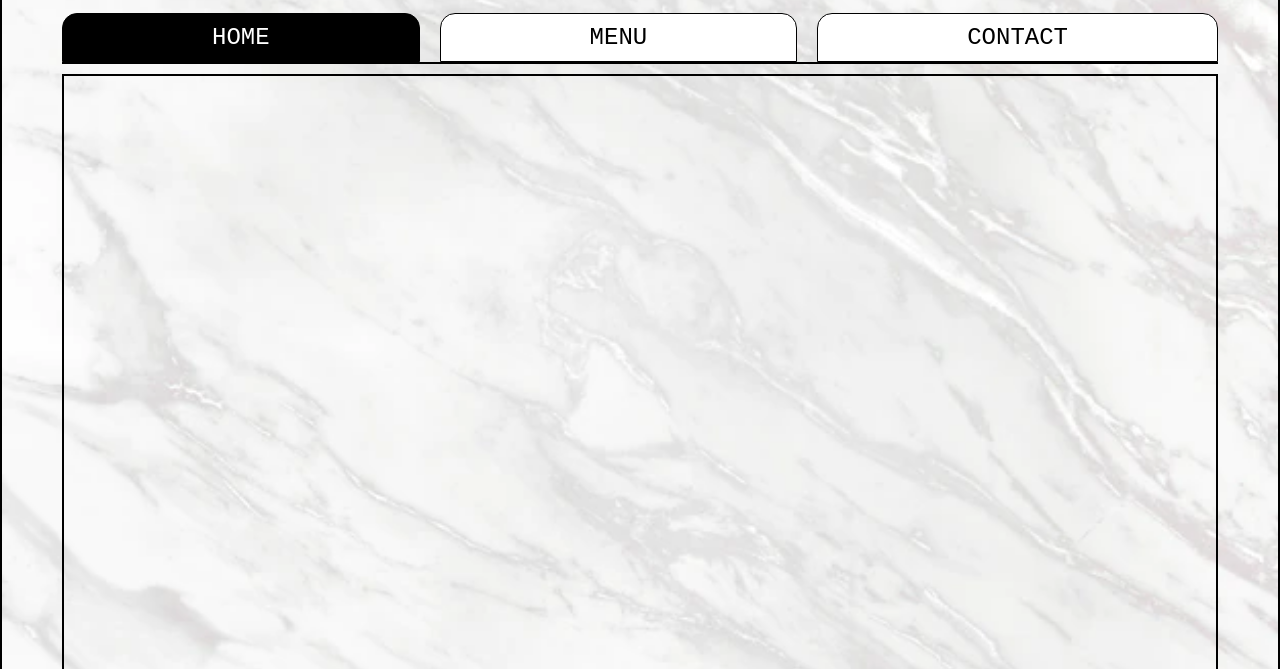
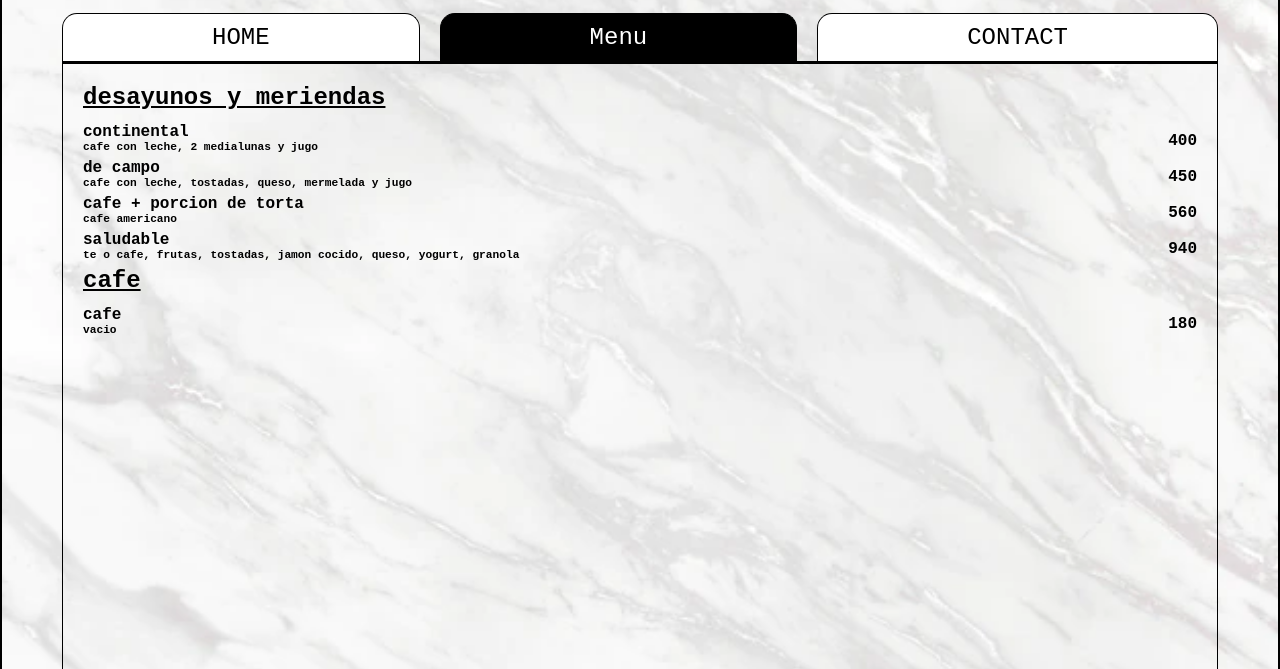
Before and after one commit to benjamindelasoie/dionisio-website, a website built with webpack: page dist/index.html in a window 1280 px wide. Shown: the part 131-800 px from the top of the page. Built offline with nearby package versions, Linux system fonts and the light colour scheme; a web font is replaced by a local one.

Commit message:
Menu work

```diff
--- a/package.json
+++ b/package.json
@@ -20,6 +20,7 @@
   "homepage": "https://github.com/benjamindelasoie/odin-restaurant-page#readme",
   "devDependencies": {
     "css-loader": "^6.7.1",
+    "html-webpack-plugin": "^5.5.0",
     "sass": "^1.51.0",
     "sass-loader": "^12.6.0",
     "style-loader": "^3.3.1",
--- /dev/null
+++ b/src/assets/menuData.json
@@ -0,0 +1,41 @@
+{
+    "title": "menu",
+    "info": "Menu from Restobar Dionisio",
+    "categories": [
+        {
+            "categoryName": "desayunos y meriendas",
+            "dishes": [
+                {
+                    "name": "continental",
+                    "desc": "cafe con leche, 2 medialunas y jugo",
+                    "price": 400
+                },
+                {
+                    "name": "de campo",
+                    "desc": "cafe con leche, tostadas, queso, mermelada y jugo",
+                    "price": 450
+                },
+                {
+                    "name": "cafe + porcion de torta",
+                    "desc": "cafe americano",
+                    "price": 560
+                },
+                {
+                    "name": "saludable",
+                    "desc": "te o cafe, frutas, tostadas, jamon cocido, queso, yogurt, granola",
+                    "price": 940
+                }
+            ]
+        },
+        {
+            "categoryName": "cafe",
+            "dishes": [
+                {
+                    "name": "cafe",
+                    "desc": "vacio",
+                    "price": 180
+                }
+            ]
+        }
+    ]
+}
--- a/src/index.js
+++ b/src/index.js
@@ -43,3 +43,5 @@ function handleClickTab(btn) {
 }
 
 content.appendChild(main);
+
+menu.displayMenu();
--- a/src/init.js
+++ b/src/init.js
@@ -37,12 +37,12 @@ const displayInit = () => {
 
     const menuTab = document.createElement('button');
     menuTab.id = 'menuTab';
-    menuTab.classList.add('tab');
-    menuTab.innerText = 'MENU'
+    menuTab.classList.add('tab', 'tab-active');
+    menuTab.innerText = 'Menu'
 
     const homeTab = document.createElement('button');
     homeTab.id = 'homeTab';
-    homeTab.classList.add('tab', 'tab-active');
+    homeTab.classList.add('tab');
     homeTab.innerText = 'HOME'
 
     const navTabs = [homeTab, menuTab, contactTab];
--- a/src/menu.js
+++ b/src/menu.js
@@ -1,5 +1,50 @@
+import menuData from './assets/menuData.json'
+
 const displayMenu = () => {
-    console.log('display menu');
+    const main = document.getElementById('main');
+
+    const menu = document.createElement('div');
+    menu.classList.add('menu');
+    menu.id = 'menu';
+
+    for (const cat of menuData.categories) {
+        const catDiv = document.createElement('div');
+        catDiv.classList.add('category');
+
+        const catName = document.createElement('h3');
+        catName.classList.add('category-name');
+        catName.innerText = cat.categoryName;
+
+        catDiv.appendChild(catName);
+
+        const dishesDiv = document.createElement('div');
+        dishesDiv.classList.add('dishes');
+
+        for (const dish of cat.dishes) {
+            const dishDiv = document.createElement('div');
+            dishDiv.classList.add('dish');
+
+            const dishName = document.createElement('h3');
+            dishName.classList.add('dish-name');
+            dishName.innerText = dish.name;
+
+            const dishDesc = document.createElement('h5');
+            dishDesc.classList.add('dish-desc');
+            dishDesc.innerText = dish.desc;
+
+            const dishPrice = document.createElement('h4');
+            dishPrice.classList.add('dish-price');
+            dishPrice.innerText = dish.price.toString();
+
+            dishDiv.append(dishName, dishDesc, dishPrice);
+
+            dishesDiv.appendChild(dishDiv);
+        }
+        catDiv.appendChild(dishesDiv);
+        menu.appendChild(catDiv);
+    }
+
+    main.appendChild(menu);
 }
 
 export default {
--- a/src/style.scss
+++ b/src/style.scss
@@ -53,6 +53,7 @@ html, body {
         align-items: center;
 
         .tab {
+            color: black;
             flex: auto;
             border: none;
             background-color: white;
@@ -61,6 +62,7 @@ html, body {
             border-radius: 15px 15px 0 0;
             font-weight: 500;
             border: 1px solid black;
+            border-bottom: none;
         }
 
         .tab-active {
@@ -71,7 +73,49 @@ html, body {
 }
 
 .main {
-    border: 2px solid black;
-    margin: 10px 60px 0px 60px;
+    border: 1px solid black;
+    margin: 0px 60px 0px 60px;
     height: 100vh;
 }
+
+.menu {
+    padding: 20px;
+    .category {
+
+        .category-name {
+            font-size: 1.5rem;
+            text-decoration: underline;
+            padding-bottom: 12px;
+        }
+
+        .dishes {
+            // border: 2px solid red;
+
+            .dish {
+                display: grid;
+                grid-template-columns: 5fr 1fr;
+                grid-template-rows: repeat(2, 1fr);
+
+                .dish-name {
+                    grid-row: 1;
+                    grid-column: 1;
+                    font-size: 1rem;
+                }
+
+                .dish-desc {
+                    font-size: 0.7rem;
+                    grid-row: 2;
+                    grid-column: 1;
+                }
+
+                .dish-price {
+                    align-self: center;
+                    text-align: end;
+                    font-size: 1rem;
+                    grid-row: 1 / 3;
+                    grid-column: 2 / 3;
+                }
+            }
+        }
+    }
+}
--- a/webpack.config.js
+++ b/webpack.config.js
@@ -1,3 +1,4 @@
+const HtmlWebpackPlugin = require('html-webpack-plugin');
 const path = require('path');
 
 module.exports = {
@@ -20,8 +21,15 @@ module.exports = {
             },
         ],
     },
+    plugins: [
+        new HtmlWebpackPlugin({
+            title: 'Dionisio Restobar',
+            template: './src/index.html'
+        }),
+    ],
     output: {
         filename: 'main.js',
         path: path.resolve(__dirname, 'dist'),
+        clean: true,
     },
 };
```
Also changed, not shown: src/index.html (added, +14 -0 lines), dist/7b23b272802ab84cad11.webp (deleted), dist/index.html, 2 other files.
